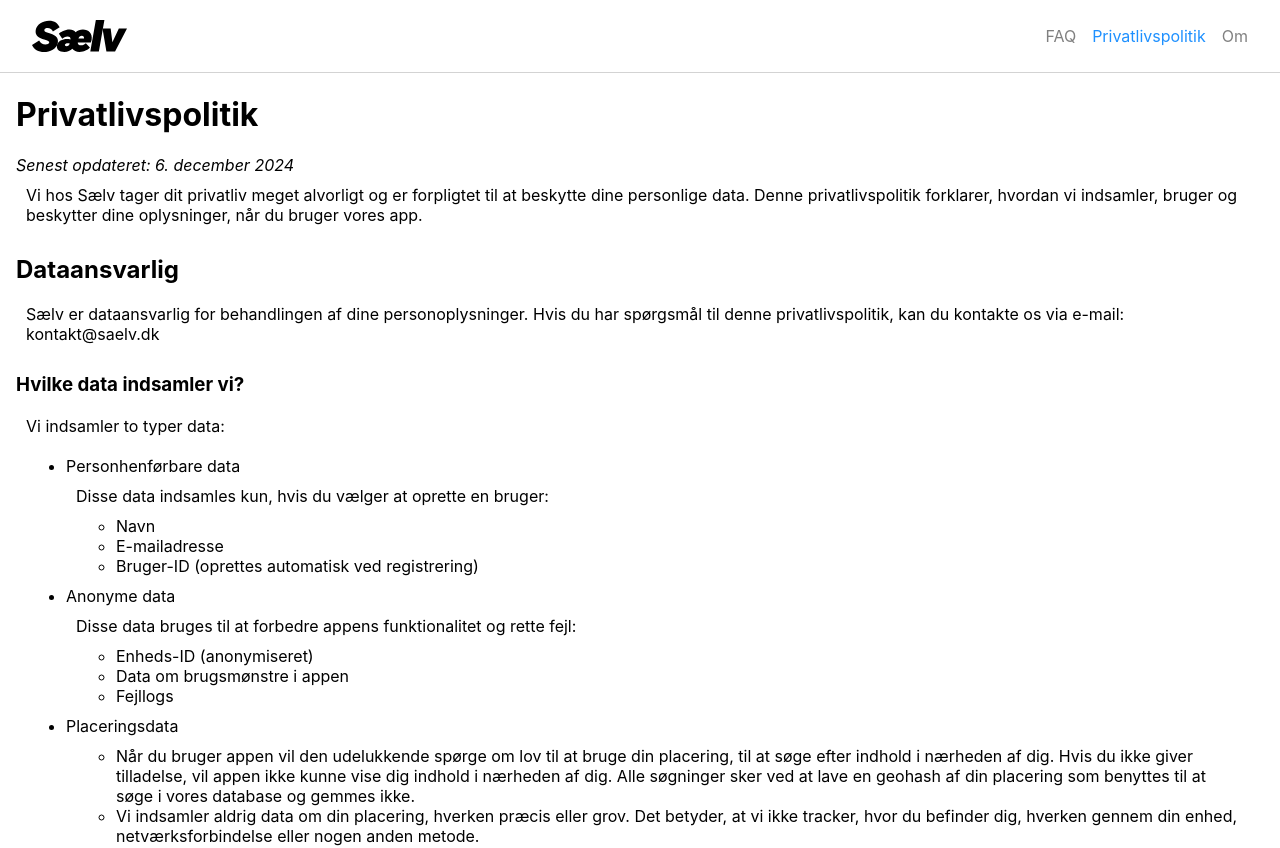
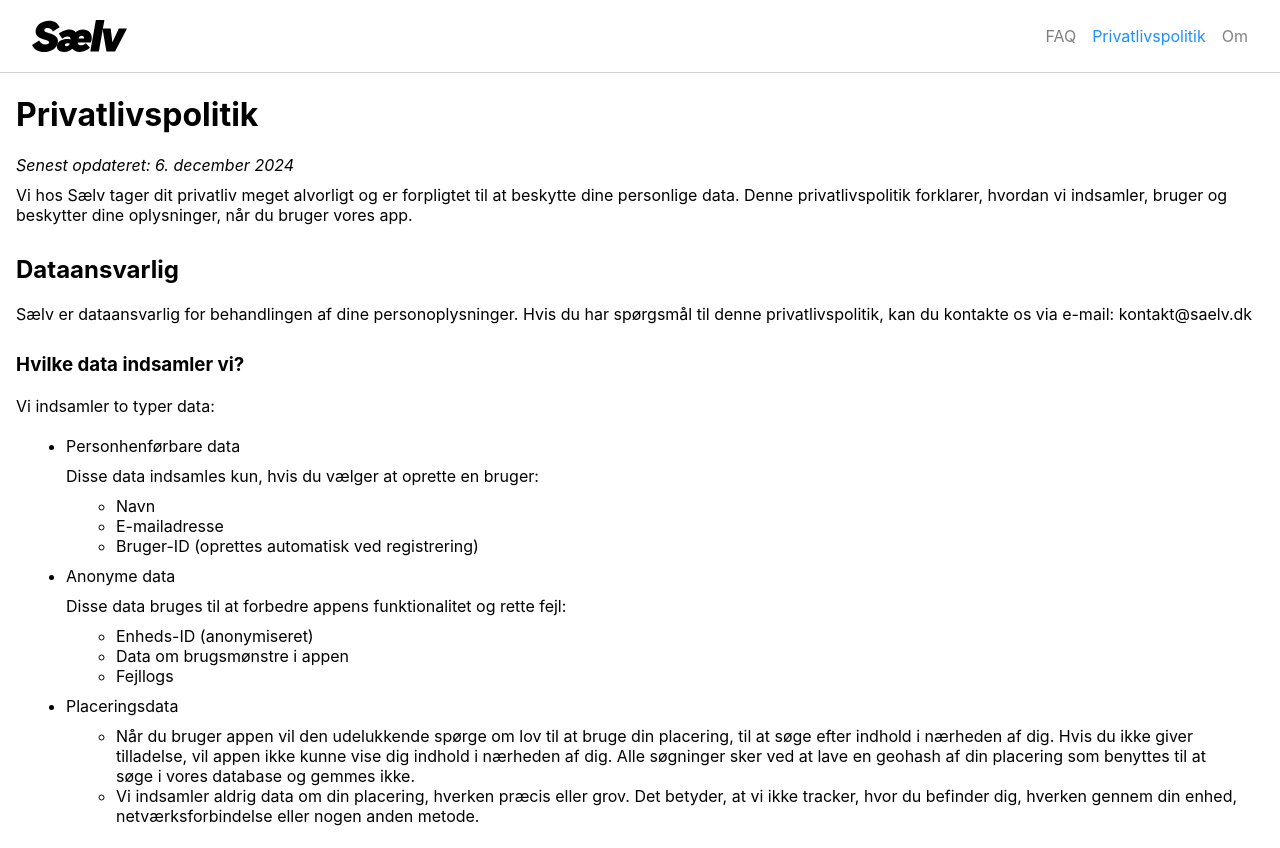
Before and after one commit to krisbork/dk-saelv, a React (Create React App) app: page /privatlivspolitik in a window 1280 px wide. Shown: the top 848 px of the page. Built offline with nearby package versions, Linux system fonts and the light colour scheme.

Commit message:
Fixed styling

```diff
--- a/src/pages/faq/Faq.css
+++ b/src/pages/faq/Faq.css
@@ -1,6 +1,5 @@
 .faq-item-container {
     gap: 1em;
-    margin-top: 1em;
     padding-inline: 1em;
 }
 
--- a/src/pages/privatlivspolitik/Privatlivspolitik.css
+++ b/src/pages/privatlivspolitik/Privatlivspolitik.css
@@ -9,3 +9,7 @@
 .privacy-policy {
     padding: 0 1em;
 }
+
+.privacy-policy p {
+    margin-inline: 0;
+}
```
